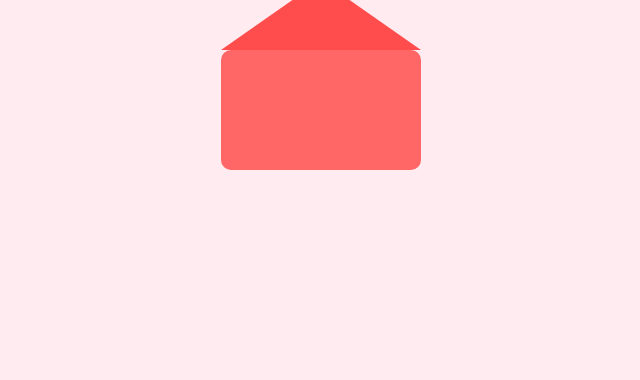
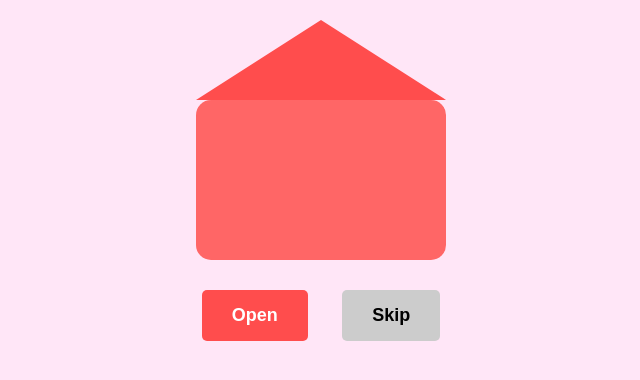
Before and after one commit to Ray192006/Letter-demmi, a plain HTML site: page index.html in a window 1280 px wide. Shown: the whole page, without its empty margins (319-959 px from the left). Drawn offline with Linux system fonts and the light colour scheme.

Commit message:
Update index.html

```diff
--- a/index.html
+++ b/index.html
@@ -6,94 +6,160 @@
     <title>Letter for Demi</title>
     <style>
         body {
-            background-color: #ffebf0;
+            background-color: #ffe6f7;
+            font-family: 'Arial', sans-serif;
             text-align: center;
-            font-family: Arial, sans-serif;
+            margin: 0;
+            padding: 0;
             overflow: hidden;
         }
+
         .container {
+            margin-top: 100px;
+        }
+
+        .buttons {
+            margin-top: 30px;
+        }
+
+        button {
+            padding: 15px 30px;
+            font-size: 18px;
+            border: none;
+            border-radius: 5px;
+            cursor: pointer;
+            transition: background-color 0.3s ease;
+            margin: 0 15px;
+            font-weight: bold;
+        }
+
+        .open-btn {
+            background-color: #ff4d4d;
+            color: white;
+        }
+
+        .skip-btn {
+            background-color: #ccc;
+            color: black;
+        }
+
+        .envelope {
+            width: 250px;
+            height: 160px;
+            background: #ff6666;
+            border-radius: 15px;
             position: relative;
-            margin-top: 50px;
+            margin: 0 auto;
+            cursor: pointer;
+            transition: transform 1s ease-out;
         }
-        .envelope {
-            width: 200px;
-            height: 120px;
-            background: #ff6666;
-            position: relative;
-            margin: auto;
-            border-radius: 10px;
-            cursor: pointer;
-            transition: transform 0.5s;
-        }
+
         .flap {
             width: 0;
             height: 0;
-            border-left: 100px solid transparent;
-            border-right: 100px solid transparent;
-            border-bottom: 70px solid #ff4d4d;
+            border-left: 125px solid transparent;
+            border-right: 125px solid transparent;
+            border-bottom: 80px solid #ff4d4d;
             position: absolute;
-            top: -70px;
+            top: -80px;
             left: 0;
-            transition: transform 0.5s;
             transform-origin: top;
+            transition: transform 1s ease-out;
         }
+
         .letter {
-            width: 180px;
-            height: 100px;
+            width: 220px;
+            height: 120px;
             background: white;
+            padding: 20px;
             position: absolute;
             top: 20px;
-            left: 10px;
-            text-align: center;
-            padding: 10px;
-            border-radius: 5px;
-            box-shadow: 0 0 10px rgba(0, 0, 0, 0.2);
+            left: 15px;
             opacity: 0;
             transform: translateY(20px);
-            transition: opacity 0.5s, transform 0.5s;
+            border-radius: 8px;
+            box-shadow: 0 4px 20px rgba(0, 0, 0, 0.2);
+            transition: opacity 1s, transform 1s ease;
+            text-align: left;
         }
+
+        .letter p {
+            margin: 10px 0;
+        }
+
+        .signature {
+            position: absolute;
+            bottom: 10px;
+            right: 10px;
+            font-size: 18px;
+            color: #ff4d4d;
+            font-weight: bold;
+        }
+
         .hearts {
             position: absolute;
-            width: 20px;
-            height: 20px;
+            font-size: 25px;
+            animation: floatUp 5s infinite;
             color: red;
-            font-size: 20px;
-            animation: floatUp 3s infinite;
         }
+
         @keyframes floatUp {
-            0% { transform: translateY(0); opacity: 1; }
-            100% { transform: translateY(-100px); opacity: 0; }
+            0% { transform: translateY(0) rotate(0deg); opacity: 1; }
+            50% { transform: translateY(-100px) rotate(45deg); opacity: 0.7; }
+            100% { transform: translateY(-200px) rotate(90deg); opacity: 0; }
         }
     </style>
 </head>
 <body>
-    <div class="container" onclick="openLetter()">
-        <div class="envelope">
-            <div class="flap"></div>
+    <div class="container">
+        <div class="envelope" id="envelope" onclick="openLetter()">
+            <div class="flap" id="flap"></div>
             <div class="letter" id="letter">
-                <p>Dear Demi,</p>
-                <p>You are special, and this message is just for you. 💖</p>
-                <p>With love,</p>
-                <p>💓</p>
+                <p><strong>Dear Demi,</strong></p>
+                <p>I love you so much, Demi. You are the light of my life and make everything better just by being you. Every moment with you is unforgettable.</p>
+                <p>With all my love,</p>
+                <p><strong>❤️</strong></p>
+                <div class="signature">Ray</div>
             </div>
+        </div>
+
+        <div class="buttons">
+            <button class="open-btn" id="openBtn" onclick="openLetter()">Open</button>
+            <button class="skip-btn" id="skipBtn" onclick="skipLetter()">Skip</button>
         </div>
     </div>
 
     <script>
+        let isOpened = false;
+
         function openLetter() {
-            document.querySelector('.flap').style.transform = 'rotateX(180deg)';
+            if (isOpened) return;  // Prevent multiple clicks
+            isOpened = true;
+
+            // Animate the flap opening
+            document.getElementById('flap').style.transform = 'rotateX(180deg)';
             document.getElementById('letter').style.opacity = '1';
             document.getElementById('letter').style.transform = 'translateY(0)';
 
+            // Show floating hearts
             for (let i = 0; i < 10; i++) {
                 let heart = document.createElement('div');
                 heart.classList.add('hearts');
                 heart.innerHTML = '❤️';
                 heart.style.left = Math.random() * 100 + 'vw';
-                heart.style.animationDuration = (Math.random() * 2 + 2) + 's';
+                heart.style.animationDuration = (Math.random() * 2 + 3) + 's';
                 document.body.appendChild(heart);
-                setTimeout(() => { heart.remove(); }, 3000);
+                setTimeout(() => { heart.remove(); }, 5000);
             }
+
+            // Hide the buttons after opening
+            document.getElementById('openBtn').style.display = 'none';
+            document.getElementById('skipBtn').style.display = 'none';
+        }
+
+        function skipLetter() {
+            // If "Skip" is clicked, simulate opening the letter immediately
+            openLetter();
         }
     </script>
 </body>
```
